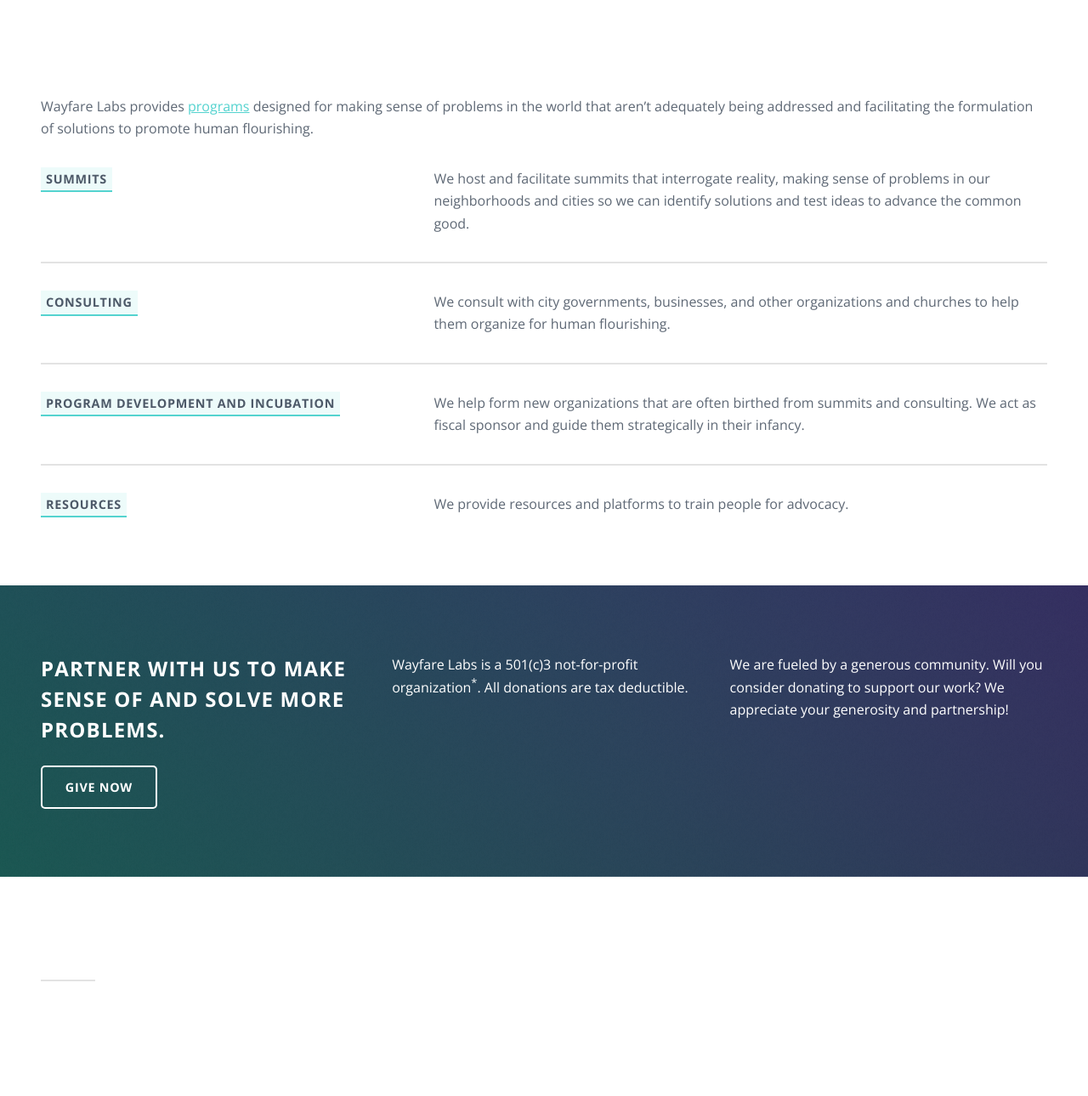
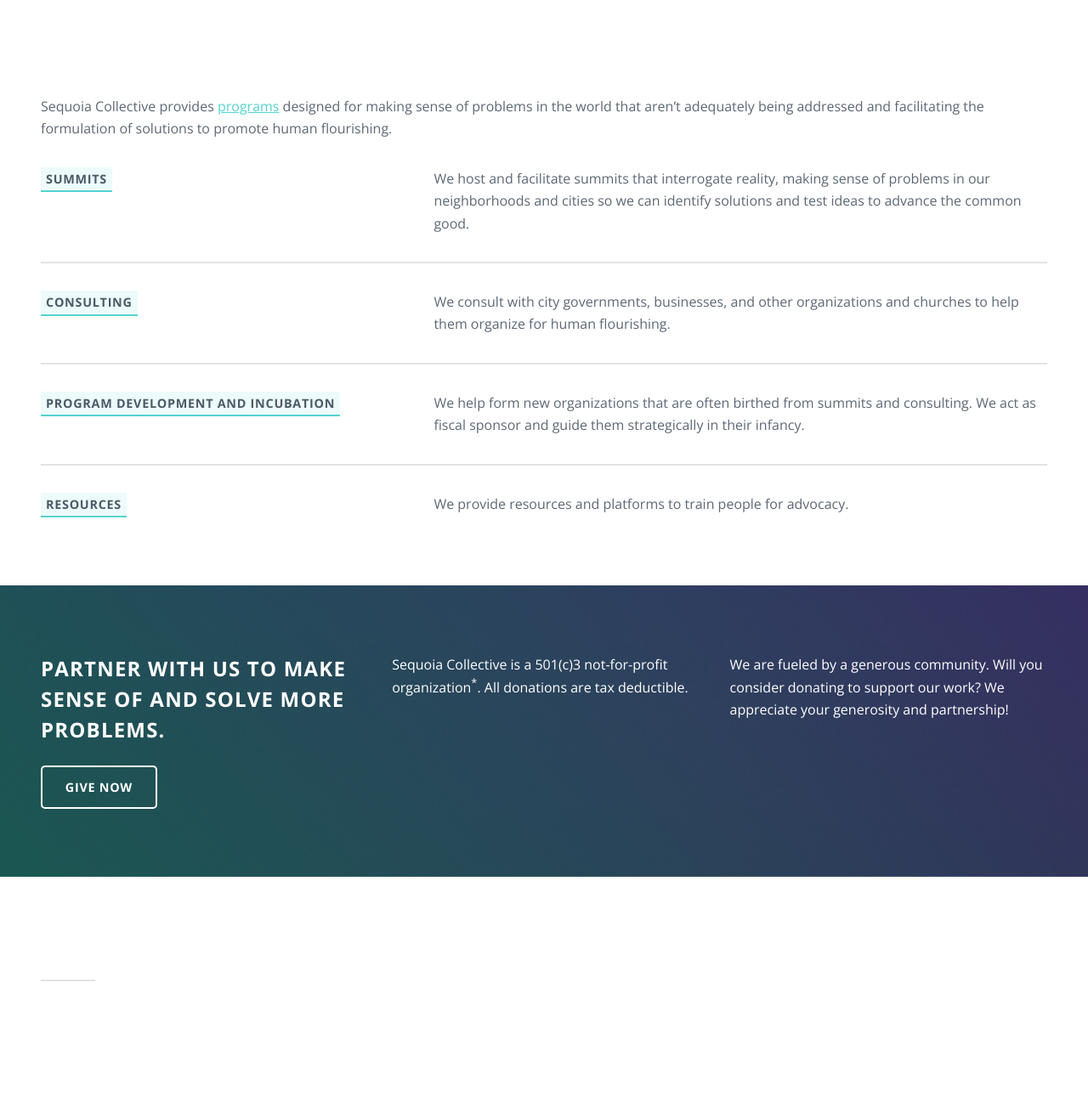
Before and after one commit to wayfareio/wayfarelabs.org, a Jekyll site: the page built from index.markdown, in a window 1280 px wide. Shown: the part 560-1850 px from the top of the page at 85% size. Built offline with Jekyll 4.4.1, drawn with Linux system fonts in a browser that asks for light colours; grey boxes are pictures that could not be loaded.

Commit message:
Updated Index

```diff
--- a/index.markdown
+++ b/index.markdown
@@ -7,8 +7,8 @@
 headline: Let's build the world's best future together.
 slogan: A collective impact action tank for the common good.
 benefits:
-  description: Wayfare Labs provides [programs](/programs) designed for making sense
-    of problems in the world that aren't adequately being addressed and facilitating
+  description: Sequoia Collective provides [programs](/programs) designed for making
+    sense of problems in the world that aren't adequately being addressed and facilitating
     the formulation of solutions to promote human flourishing.
   list:
   - title: Summits
@@ -27,7 +27,7 @@
 cta:
   title: Partner with us to make sense of and solve more problems.
   description: |-
-    Wayfare Labs is a 501(c)3 not-for-profit organization<sup>\*</sup>. All donations are tax deductible.
+    Sequoia Collective is a 501(c)3 not-for-profit organization<sup>\*</sup>. All donations are tax deductible.
 
     We are fueled by a generous community. Will you consider donating to support our work? We appreciate your generosity and partnership!
 ---
```
